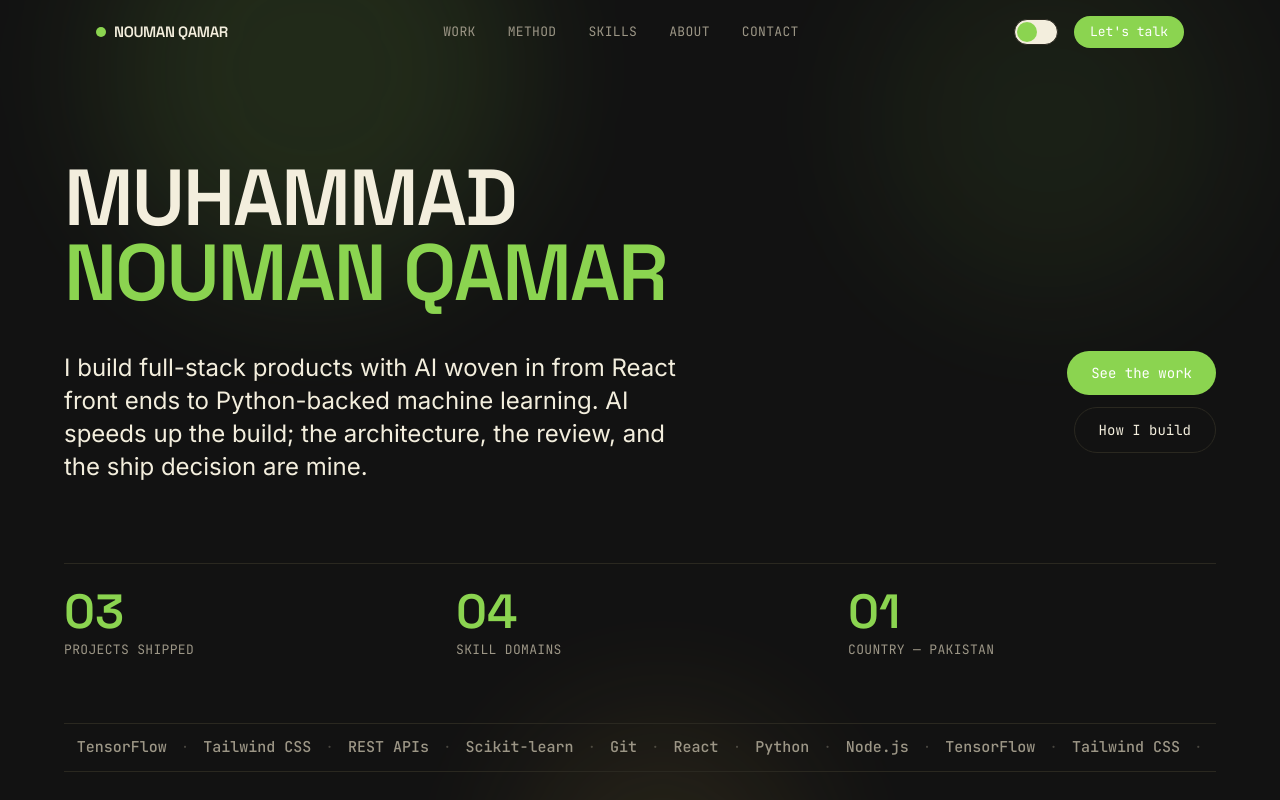
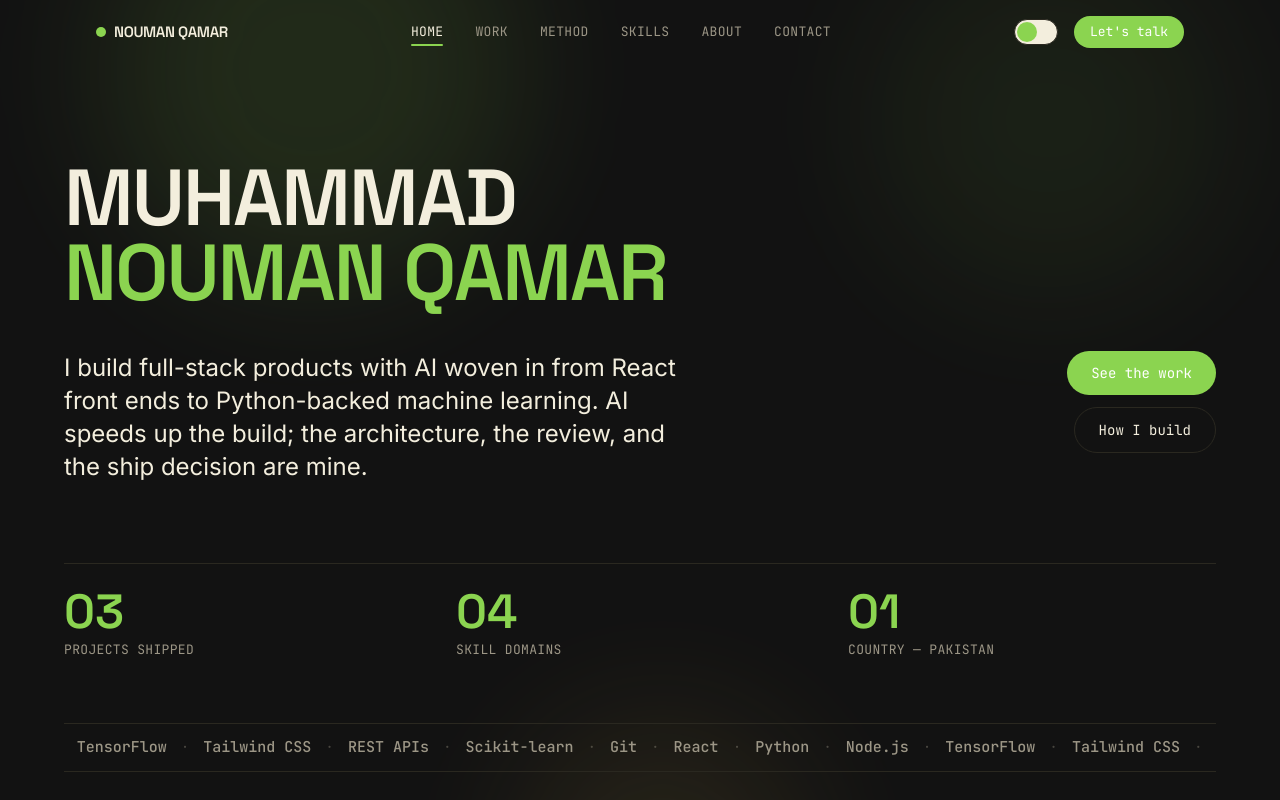
Before and after one commit to chmnoumanqamar/React-Portfolio, a React (Vite) app: page / in a window 1280 px wide. Shown: the top 800 px of the page. Built offline with nearby package versions, Linux system fonts and the light colour scheme.

Commit message:
feat: update Nav and Skills components for improved navigation and consistent styling

```diff
--- a/src/components/Nav.jsx
+++ b/src/components/Nav.jsx
@@ -2,6 +2,7 @@ import { useEffect, useState } from "react";
 import ThemeToggle from "./ThemeToggle";
 
 const LINKS = [
+  { href: "#top", label: "Home" },
   { href: "#work", label: "Work" },
   { href: "#method", label: "Method" },
   { href: "#skills", label: "Skills" },
@@ -12,7 +13,7 @@ const LINKS = [
 export default function Nav() {
   const [scrolled, setScrolled] = useState(false);
   const [open, setOpen] = useState(false);
-  const [active, setActive] = useState("");
+  const [active, setActive] = useState("#top");
   const [progress, setProgress] = useState(0);
 
   useEffect(() => {
@@ -27,7 +28,7 @@ export default function Nav() {
       setProgress(max > 0 ? y / max : 0);
 
       const threshold = y + 160;
-      let current = "";
+      let current = "#top";
       for (const el of sections) {
         if (el.offsetTop <= threshold) {
           current = `#${el.id}`;
@@ -65,14 +66,15 @@ export default function Nav() {
             <li key={l.href}>
               <a
                 href={l.href}
-                className="relative pb-1 transition-colors"
+                className="group relative pb-1 transition-colors hover:text-[var(--ink)]"
                 style={{ color: active === l.href ? "var(--ink)" : "var(--muted)" }}
               >
                 {l.label}
                 <span
-                  className="absolute left-0 -bottom-0.5 h-[2px] rounded-full transition-all duration-300"
+                  className={`absolute left-0 -bottom-0.5 h-[2px] rounded-full transition-all duration-300 group-hover:w-full ${
+                    active === l.href ? "w-full" : "w-0"
+                  }`}
                   style={{
-                    width: active === l.href ? "100%" : "0%",
                     background: "linear-gradient(90deg, var(--violet), var(--coral))",
                   }}
                 />
@@ -110,7 +112,7 @@ export default function Nav() {
           <ul className="flex flex-col gap-4 font-mono text-sm uppercase tracking-wide">
             {LINKS.map((l) => (
               <li key={l.href}>
-                <a href={l.href} onClick={() => setOpen(false)}>
+                <a href={l.href} onClick={() => setOpen(false)} className="hover:text-[var(--accent)] transition-colors">
                   {l.label}
                 </a>
               </li>
--- a/src/components/Skills.jsx
+++ b/src/components/Skills.jsx
@@ -19,10 +19,11 @@ const SKILL_CATEGORIES = [
   },
   {
     name: "Tools",
-    color: "var(--amber)",
+    color: "var(--teal)",
     items: ["Git", "GitHub", "VS Code", "Postman"],
   },
 ];
+
 
 export default function Skills() {
   return (
```
